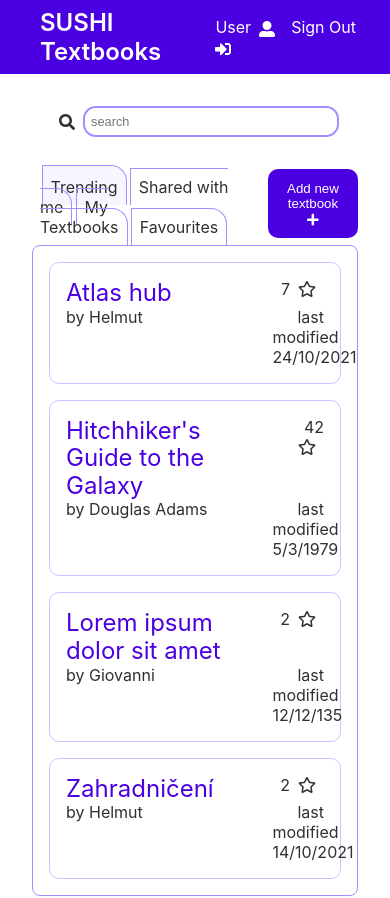
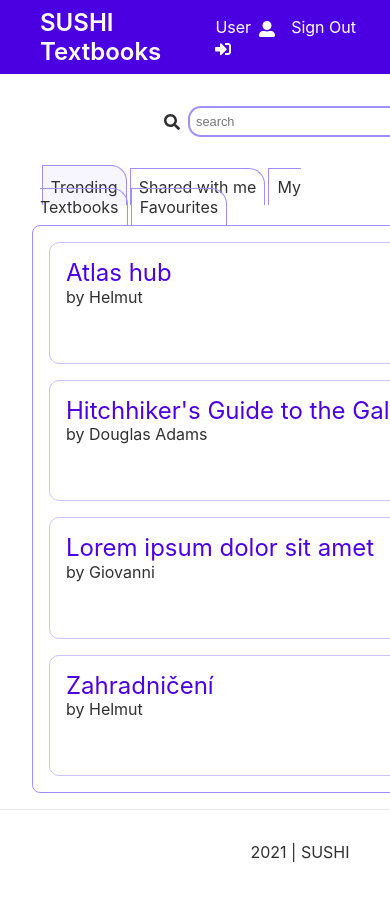
Before and after one commit to hoskra/sushi-next, a Next.js app: page / in a window 390 px wide. Shown: the top 898 px of the page. Built offline with nearby package versions, Linux system fonts and the light colour scheme.

Commit message:
footer down

```diff
--- a/styles/global.scss
+++ b/styles/global.scss
@@ -8,6 +8,13 @@ body {
     Ubuntu, Cantarell, Fira Sans, Droid Sans, Helvetica Neue, sans-serif;
   overflow-x: hidden;
   color: $text-color;
+  min-height: 100vh;
+}
+
+#__next {
+  min-height: 100vh;
+  display: grid;
+  grid-template-rows: auto 1fr;
 }
 
 a {
@@ -34,7 +41,7 @@ svg {
 
 main {
   padding: 0 2rem;
-  max-width: 1200px;
+  width: 1200px;
   margin: 0 auto;
 }
 
@@ -137,3 +144,15 @@ main {
   color: white;
   cursor: pointer;
 }
+
+@media screen and (max-width: 1200px) {
+  main {
+    width: 800px;
+  }
+}
+
+@media screen and (max-width: 800px) {
+  main {
+    width: 600px;
+  }
+}
```
